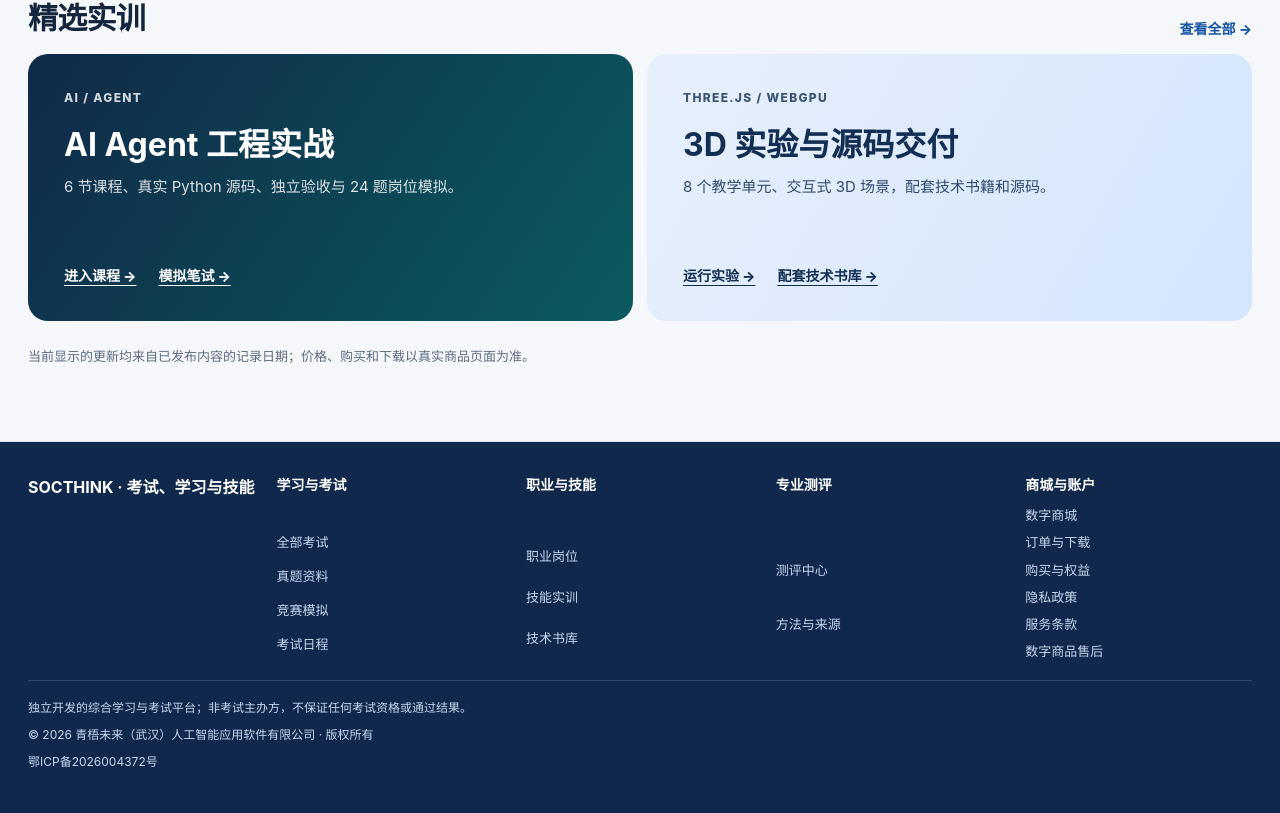
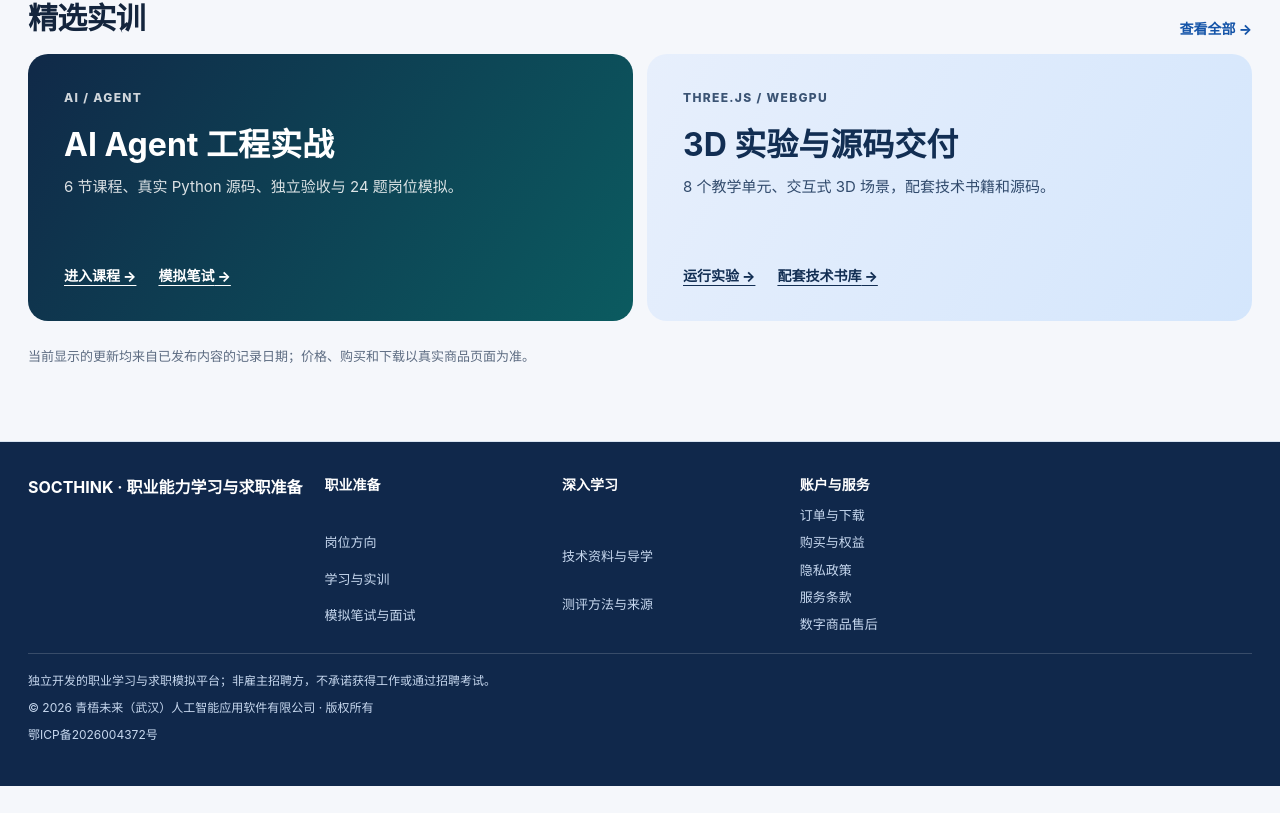
Before and after one commit to star8592/Kangaroo-Practice-Simulator, a Next.js app: page / in a window 1280 px wide. Shown: the part 1561-2374 px from the top of the page. After the commit the page ends 2347 px from the top, so only its background shows below. Built offline with nearby package versions, Linux system fonts and the light colour scheme; no server answers.

Commit message:
refactor(footer): separate career discovery from the classroom math site

```diff
--- a/src/components/SiteFooter.tsx
+++ b/src/components/SiteFooter.tsx
@@ -2,23 +2,16 @@
 import Link from "next/link";
 import {useSiteLanguage} from "@/lib/site-language";
 const GROUPS=[
- {zh:"学习与考试",en:"Learning and exams",items:[
-  {href:"/assessments",zh:"全部考试",en:"All exams"},
-  {href:"/resources",zh:"真题资料",en:"Papers"},
-  {href:"/competitions",zh:"竞赛模拟",en:"Competition mocks"},
-  {href:"/exam-planner",zh:"考试日程",en:"Exam calendar"},
+ {zh:"职业准备",en:"Career preparation",items:[
+  {href:"/career",zh:"岗位方向",en:"Roles"},
+  {href:"/learn",zh:"学习与实训",en:"Learning and labs"},
+  {href:"/practice",zh:"模拟笔试与面试",en:"Mock tests and interviews"},
  ]},
- {zh:"职业与技能",en:"Careers and skills",items:[
-  {href:"/career",zh:"职业岗位",en:"Careers"},
-  {href:"/skill-labs",zh:"技能实训",en:"Skill labs"},
-  {href:"/skill-labs/books",zh:"技术书库",en:"Technical books"},
+ {zh:"深入学习",en:"Learning resources",items:[
+  {href:"/skill-labs/books",zh:"技术资料与导学",en:"Technical library"},
+  {href:"/assessment-center/methodology",zh:"测评方法与来源",en:"Assessment methods"},
  ]},
- {zh:"专业测评",en:"Assessments",items:[
-  {href:"/assessment-center",zh:"测评中心",en:"Assessment center"},
-  {href:"/assessment-center/methodology",zh:"方法与来源",en:"Methods and sources"},
- ]},
- {zh:"商城与账户",en:"Store and account",items:[
-  {href:"/shop",zh:"数字商城",en:"Digital store"},
+ {zh:"账户与服务",en:"Account and services",items:[
   {href:"/account",zh:"订单与下载",en:"Orders and downloads"},
   {href:"/membership",zh:"购买与权益",en:"Membership"},
   {href:"/privacy",zh:"隐私政策",en:"Privacy"},
@@ -31,7 +24,7 @@ export default function SiteFooter(){
  return <footer className="site-footer">
   <div className="site-footer-inner">
    <div className="site-footer-top">
-    <strong>SOCTHINK · {lang==="zh"?"考试、学习与技能":"Exams, learning and skills"}</strong>
+    <strong>SOCTHINK · {lang==="zh"?"职业能力学习与求职准备":"Career learning and preparation"}</strong>
     <nav aria-label={lang==="zh"?"页脚导航":"Footer navigation"}>
      {GROUPS.map(group=><div className="site-footer-group" key={group.zh}>
       <b>{group[lang]}</b>
@@ -39,7 +32,7 @@ export default function SiteFooter(){
      </div>)}
     </nav>
    </div>
-   <p>{lang==="zh"?"独立开发的综合学习与考试平台；非考试主办方，不保证任何考试资格或通过结果。":"An independent learning and assessment platform; not affiliated with exam organizers."}</p>
+   <p>{lang==="zh"?"独立开发的职业学习与求职模拟平台；非雇主招聘方，不承诺获得工作或通过招聘考试。":"An independent career learning and mock-interview platform; no hiring outcomes are guaranteed."}</p>
    <p>{lang==="zh"?"© 2026 青梧未来（武汉）人工智能应用软件有限公司 · 版权所有":"© 2026 Qingwu Future (Wuhan) AI Application Software Co., Ltd. · All rights reserved"}</p>
    <p><a href="https://beian.miit.gov.cn/" target="_blank" rel="noopener noreferrer">鄂ICP备2026004372号</a></p>
   </div>
```
